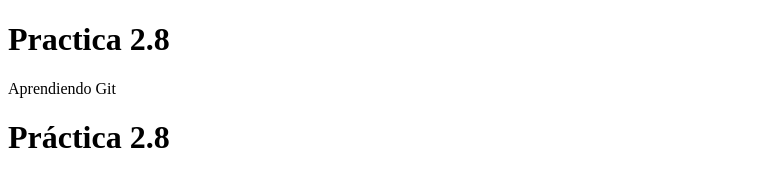
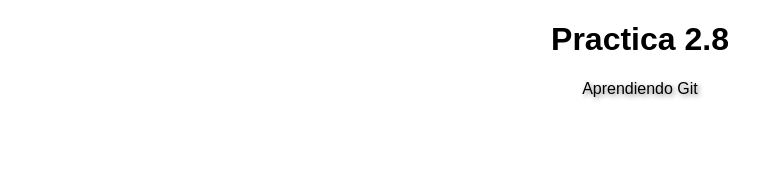
Before and after one commit to walan-create/Practica2.8, a plain HTML site: page index.html in a window 1280 px wide. Shown: the whole page, without its empty margins (0-783 px from the left). Drawn offline with Linux system fonts and the light colour scheme.

Commit message:
Actualizacion del codigo centrado y parrafo con sombra

```diff
--- a/css/estilo.css
+++ b/css/estilo.css
@@ -1,10 +1,8 @@
-h1 {
+h1, p {
     font-family: sans-serif;
-    border-bottom: 1px solid black;
     text-align: center;
 }
 
 p {
-    text-align: center;
-    font-family: sans-serif;
+    text-shadow: 2px 2px 5px gray;
 }
--- a/index.html
+++ b/index.html
@@ -1,26 +1,13 @@
-<!DOCTYPE html>
-<html lang="es">
 <!DOCTYPE html>
 <html lang="es">
 <head>
     <meta charset="UTF-8">
     <meta name="viewport" content="width=device-width, initial-scale=1.0">
     <title>Practica 2.8</title>
-    <link rel="stylesheet" href="css/estilos.css">
+    <link rel="stylesheet" href="css/estilo.css">
 </head>
 <body>
     <h1>Practica 2.8</h1>
     <p>Aprendiendo Git</p>
 </body>
 </html>
-<head>
-    <meta charset="UTF-8">
-    <meta name="viewport" content="width=device-width, initial-scale=1.0">
-    <meta http-equiv="X-UA-Compatible" content="ie=edge">
-    <title>Práctica 2.8</title>
-    <link rel="stylesheet" href="css/estilos.css">
-</head>
-<body>
-    <h1>Práctica 2.8</h1>
-</body>
-</html>
```
